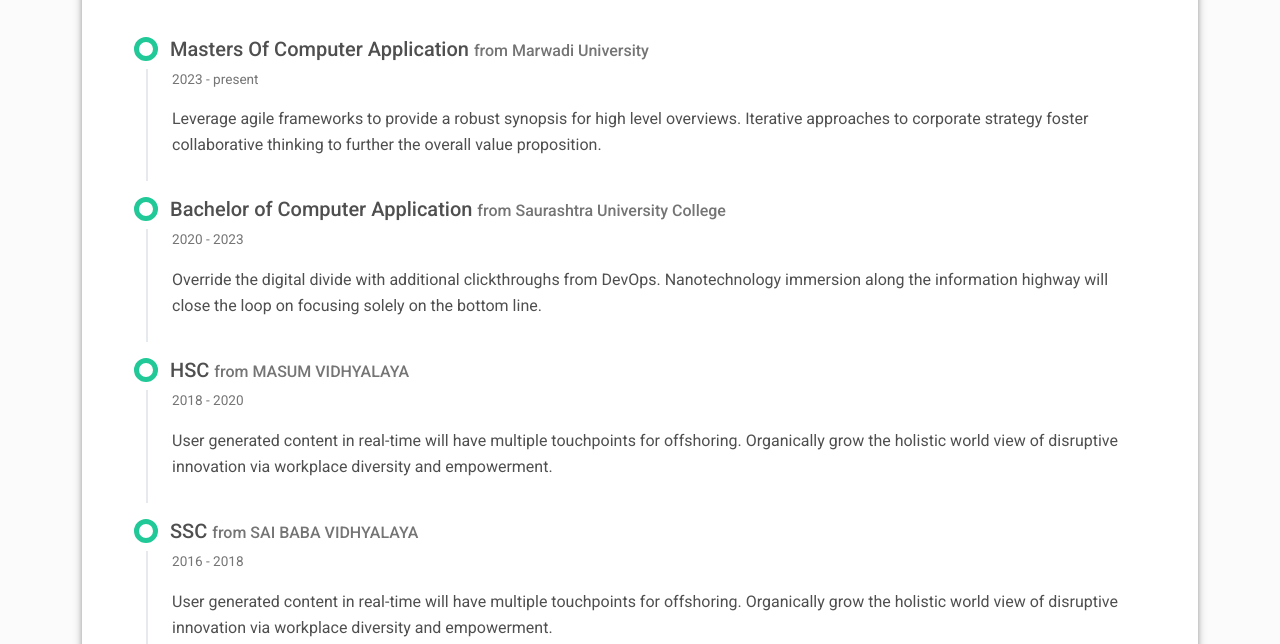
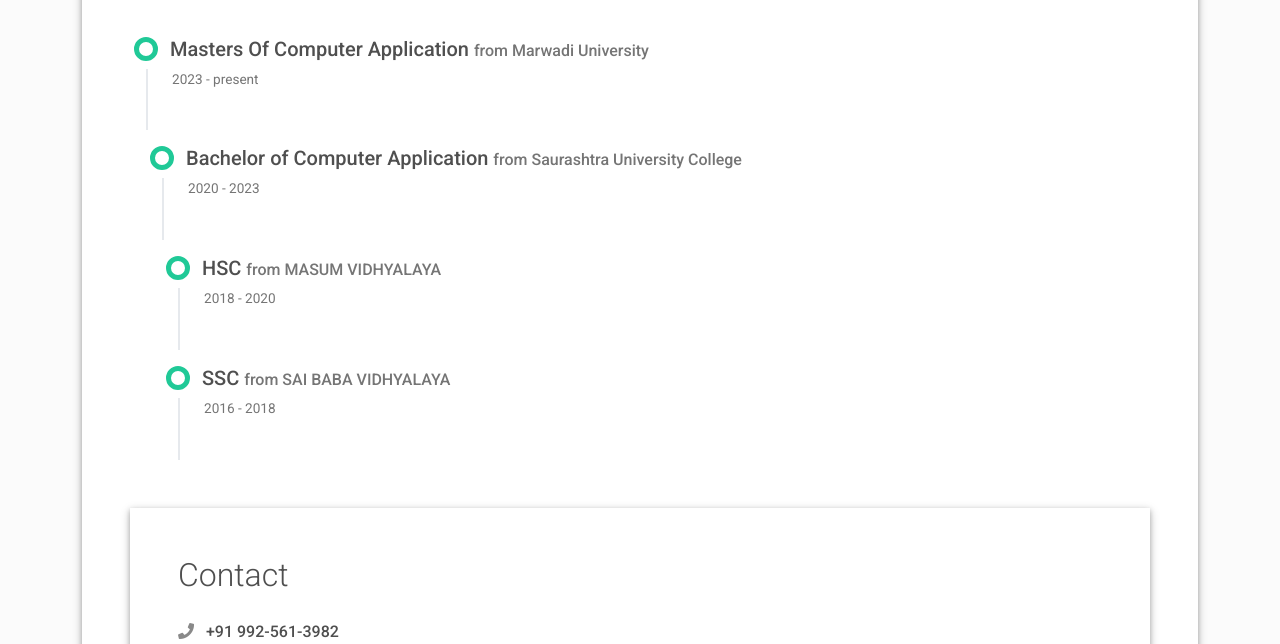
Before and after one commit to bhavinrathod2349/resume, a plain HTML site: page index.html in a window 1280 px wide. Shown: the part 1585-2229 px from the top of the page. Drawn offline with Linux system fonts and the light colour scheme.

Commit message:
index.html

```diff
--- a/index.html
+++ b/index.html
@@ -185,27 +185,21 @@
           </div>
           <div class="timeline-body px-4 pb-4">
             <div class="text-muted text-small mb-3">2023 - present</div>
-            <div>Leverage agile frameworks to provide a robust synopsis for high level overviews. Iterative approaches to corporate strategy foster collaborative thinking to further the overall value proposition.</div>
-          </div>
-        </div>
+           </div>
         <div class="timeline-card timeline-card-success" data-aos="fade-in" data-aos-delay="200">
           <div class="timeline-head px-4 pt-3">
             <div class="h5">Bachelor of Computer Application <span class="text-muted h6">from Saurashtra University College</span>          </div>
           </div>
           <div class="timeline-body px-4 pb-4">
             <div class="text-muted text-small mb-3">2020 - 2023</div>
-            <div>Override the digital divide with additional clickthroughs from DevOps. Nanotechnology immersion along the information highway will close the loop on focusing solely on the bottom line.</div>
-          </div>
-        </div>
+           </div>
         <div class="timeline-card timeline-card-success" data-aos="fade-in" data-aos-delay="400">
           <div class="timeline-head px-4 pt-3">
             <div class="h5">HSC <span class="text-muted h6">from MASUM VIDHYALAYA</span>          </div>
           </div>
           <div class="timeline-body px-4 pb-4">
             <div class="text-muted text-small mb-3">2018 - 2020</div>
-            <div>User generated content in real-time will have multiple touchpoints for offshoring. Organically grow the holistic world view of disruptive innovation via workplace diversity and empowerment.</div>
-          </div>
-        </div>
+           </div>
       </div>
       <div class="timeline-card timeline-card-success" data-aos="fade-in" data-aos-delay="400">
         <div class="timeline-head px-4 pt-3">
@@ -213,9 +207,7 @@
         </div>
         <div class="timeline-body px-4 pb-4">
           <div class="text-muted text-small mb-3">2016 - 2018</div>
-          <div>User generated content in real-time will have multiple touchpoints for offshoring. Organically grow the holistic world view of disruptive innovation via workplace diversity and empowerment.</div>
-        </div>
-      </div>
+          </div>
     </div>
     </div>
   </div>
```
